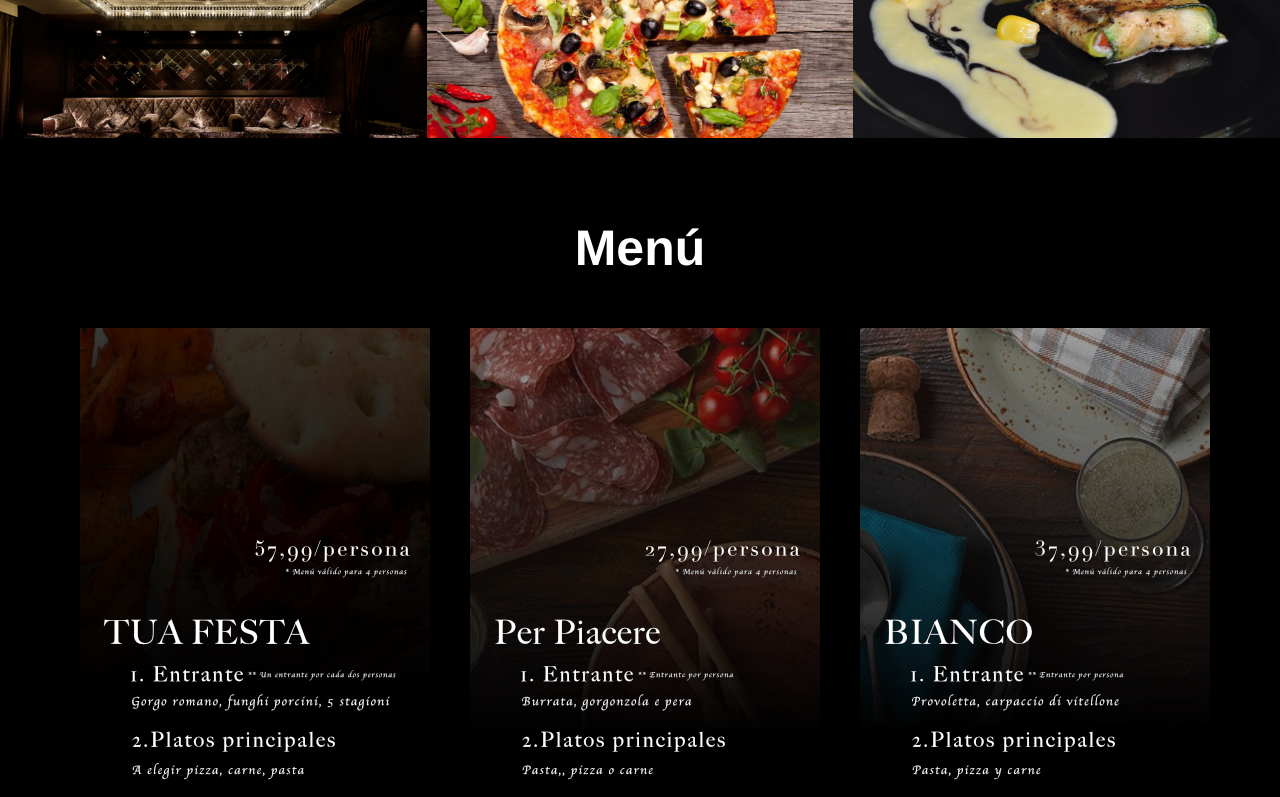
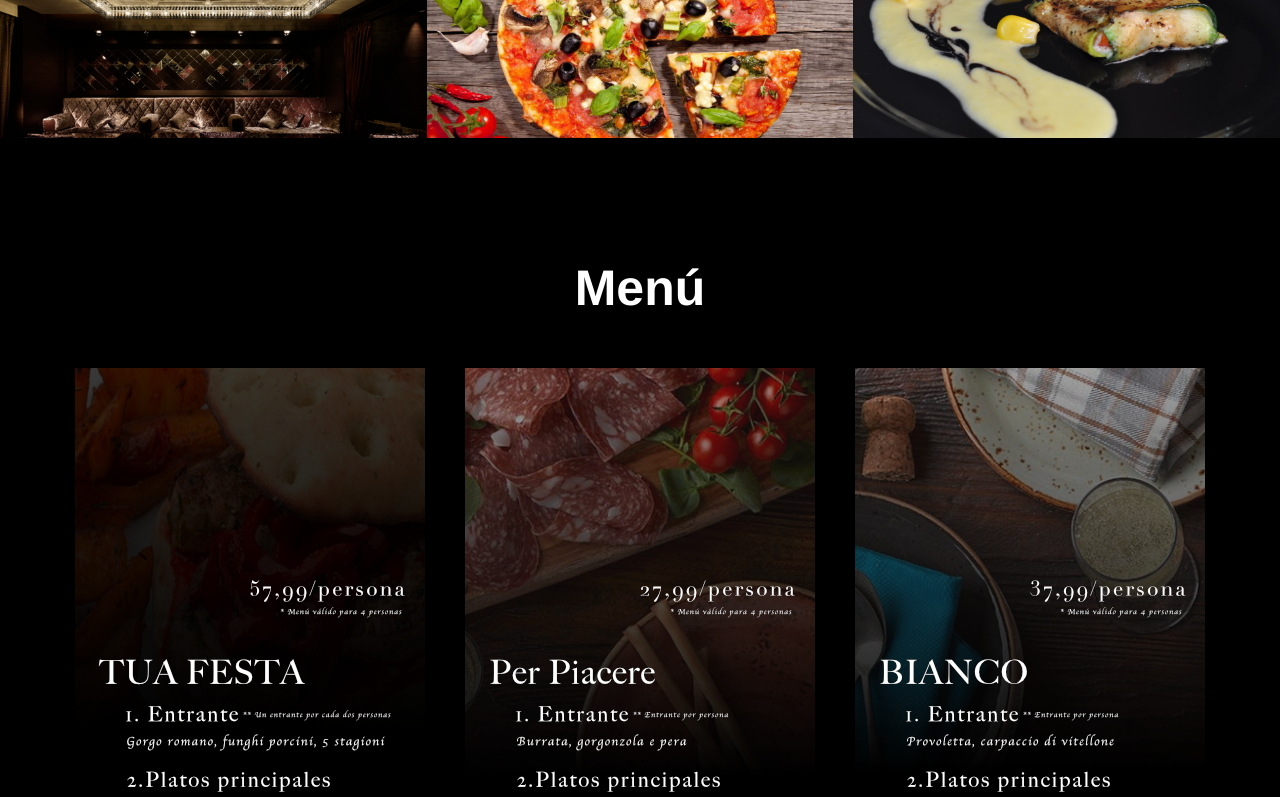
Before and after one commit to JavierArellano/Delicatezza, a website: page src/index.html in a window 1280 px wide. Shown: the part 1600-2397 px from the top of the page. Drawn offline with nearby package versions, Linux system fonts and the light colour scheme; some packages are replaced by stand-ins of ours; files that its build step writes are made by us from their sources; files whose address does not match are found by name.

Commit message:
Styles: fixed some paths and padding bugs

```diff
--- a/src/css/global.scss
+++ b/src/css/global.scss
@@ -50,10 +50,6 @@ section {
     padding: 100px 0;
 }
 
-section#menu {
-    padding: 60px;
-}
-
 section#location {
     padding-top: 0px;
     padding-bottom: 100px;
```
